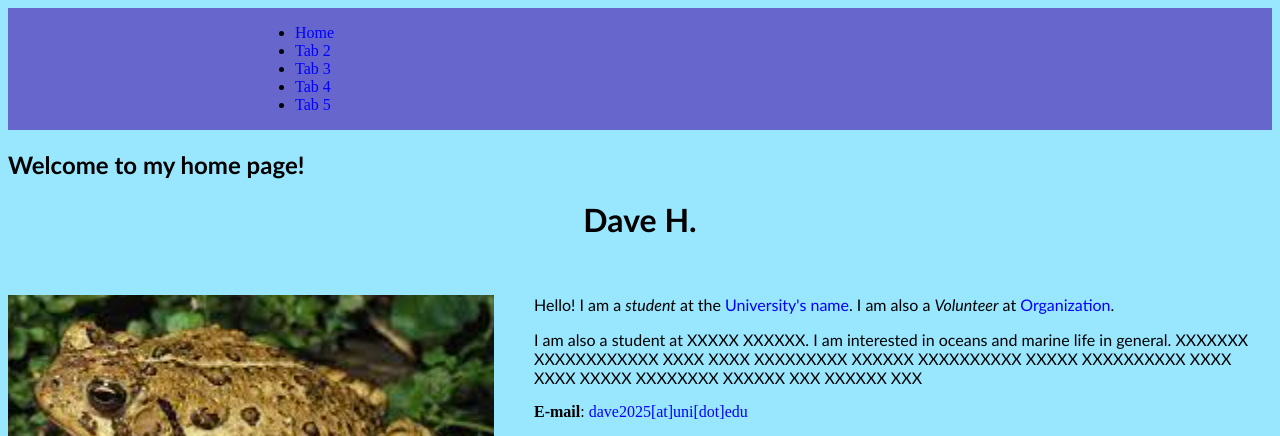
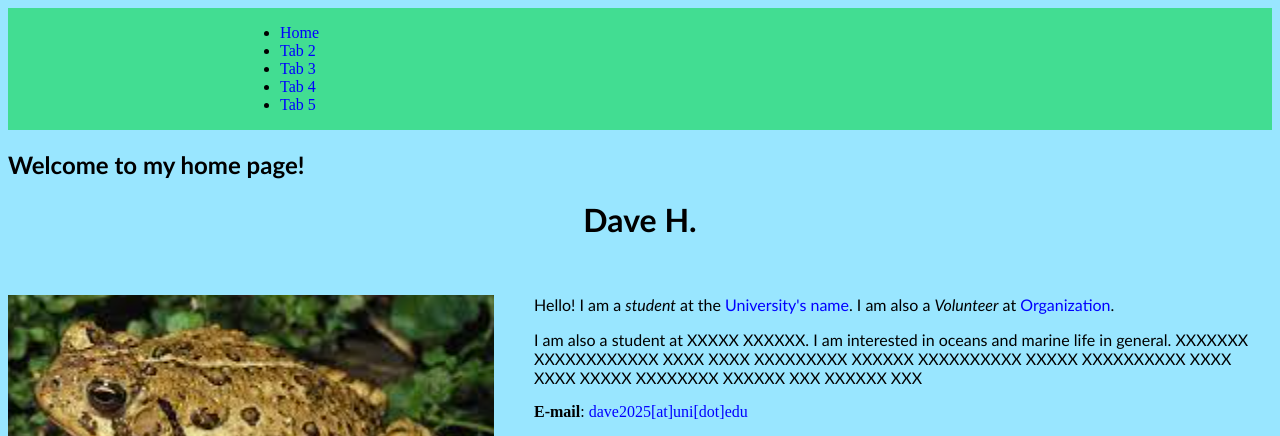
Before and after one commit to dave2025/dave2025.github.io, a plain HTML site: page index.html in a window 1280 px wide. Shown: the top 436 px of the page. Drawn offline with Linux system fonts and the light colour scheme.

Commit message:
Update css.css

```diff
--- a/css.css
+++ b/css.css
@@ -6,8 +6,8 @@
 	  font-family: "Lora","Helvetica Neue",Helvetica,Arial,sans-serif;
 	}
 
-div#header{width:100%;overflow:hidden;background:#6666CC; /*#000066; #0066ff; #BBD9EE;*/}
-	div#header h1,div#menu{width:770px;margin:0 auto;text-align:left}
+div#header{width:100%;overflow:hidden;background:#42DD92;}
+	div#header h1,div#menu{width:800px;margin:0 auto;text-align:left}
 	div#header h1{padding: 30px 0 20px;color: #fff}
 
 .img {
```
